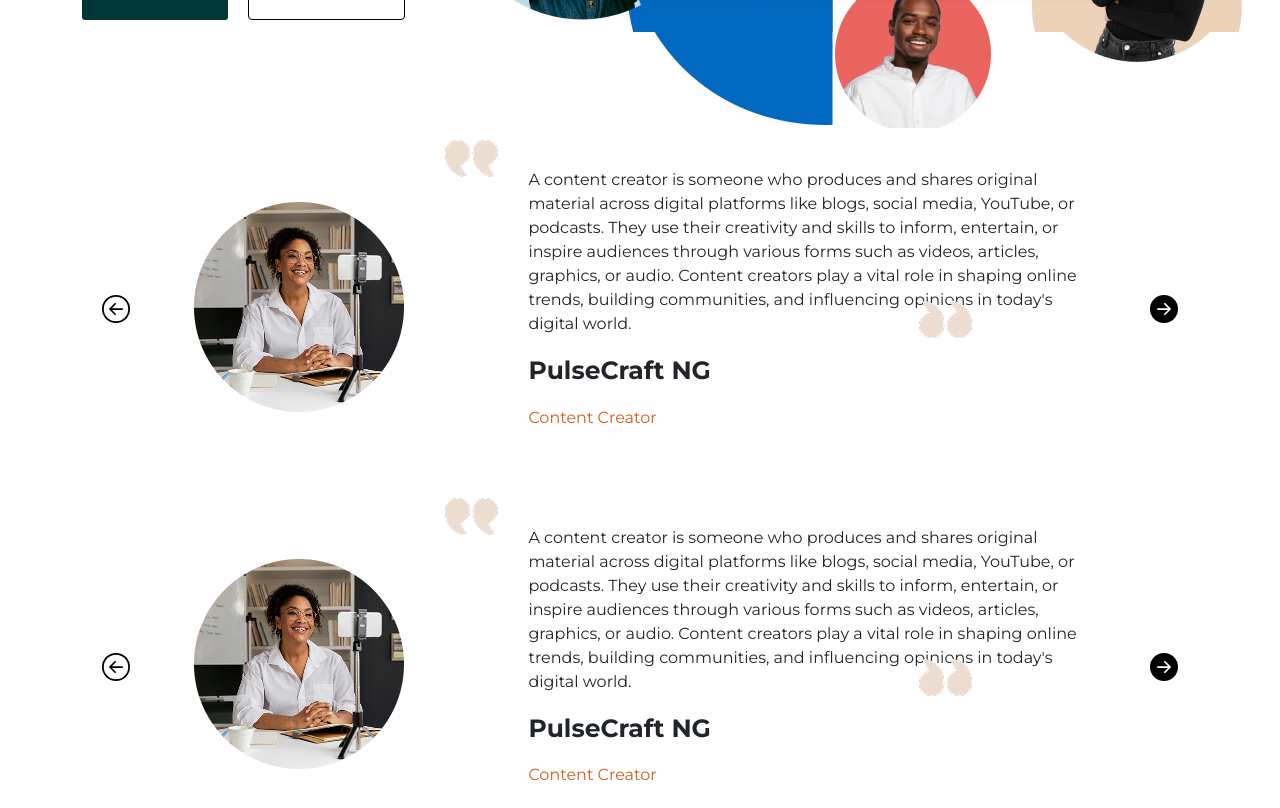
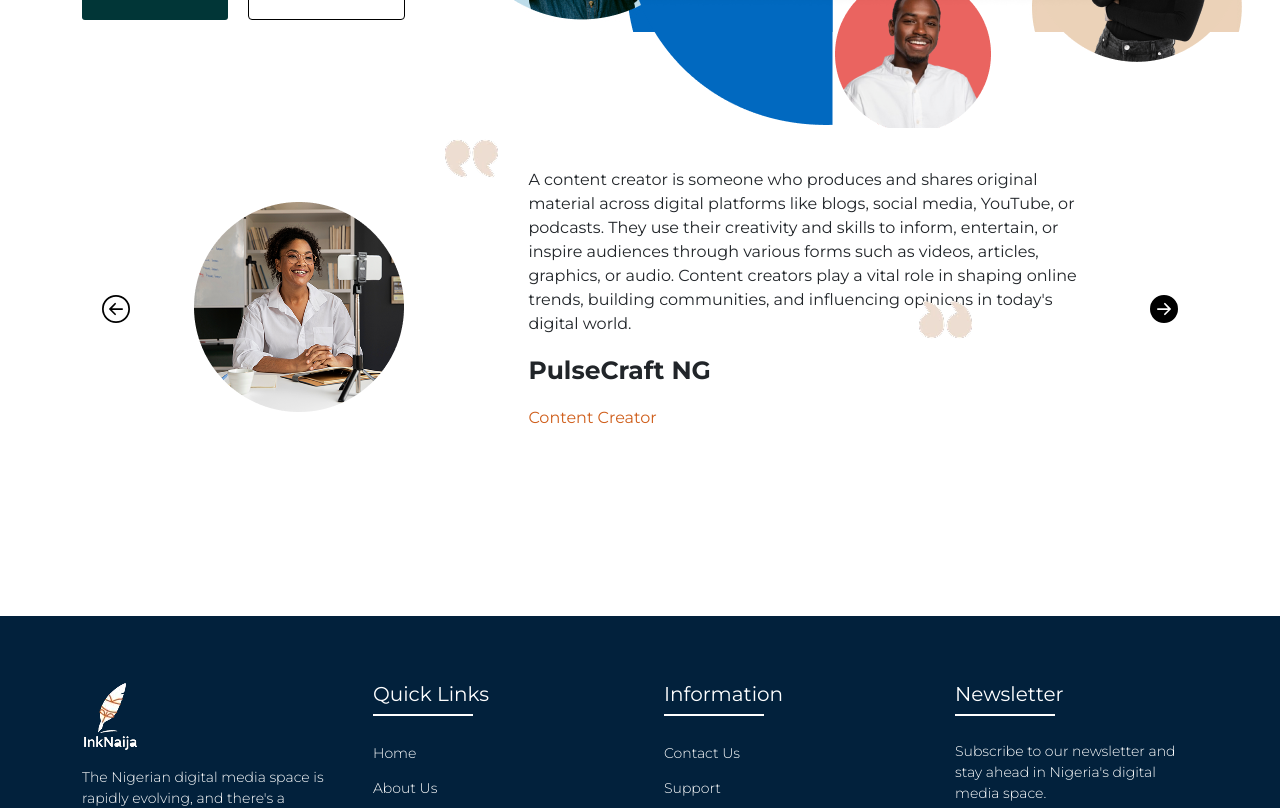
Before and after one commit to ascinate/akojopo, a Next.js app: page / in a window 1280 px wide. Shown: the part 580-1388 px from the top of the page. Built offline with nearby package versions, Linux system fonts and the light colour scheme.

Commit message:
Update page.jsx

```diff
--- a/src/app/page.jsx
+++ b/src/app/page.jsx
@@ -191,7 +191,6 @@
         <section className="Features-section news-slider01 comon-slider-homes float-start w-100 mt-5">
 
           <div className="container  mt-5">
-                <Slider {...settingsTwo}>
 
               <div className="card">
                 <article className="single-card-container">
@@ -228,7 +227,7 @@
 
                 </article>
               </div>
-            </Slider>
+
           </div>
 
         </section>
```
